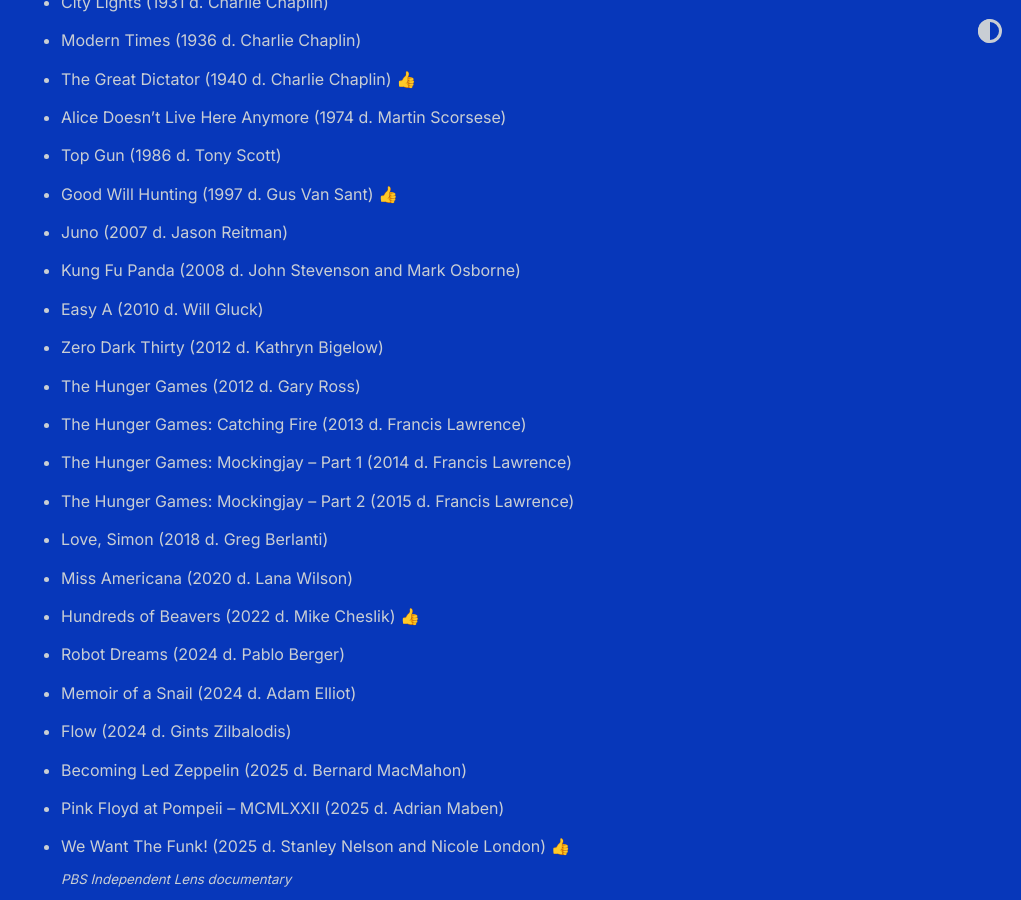
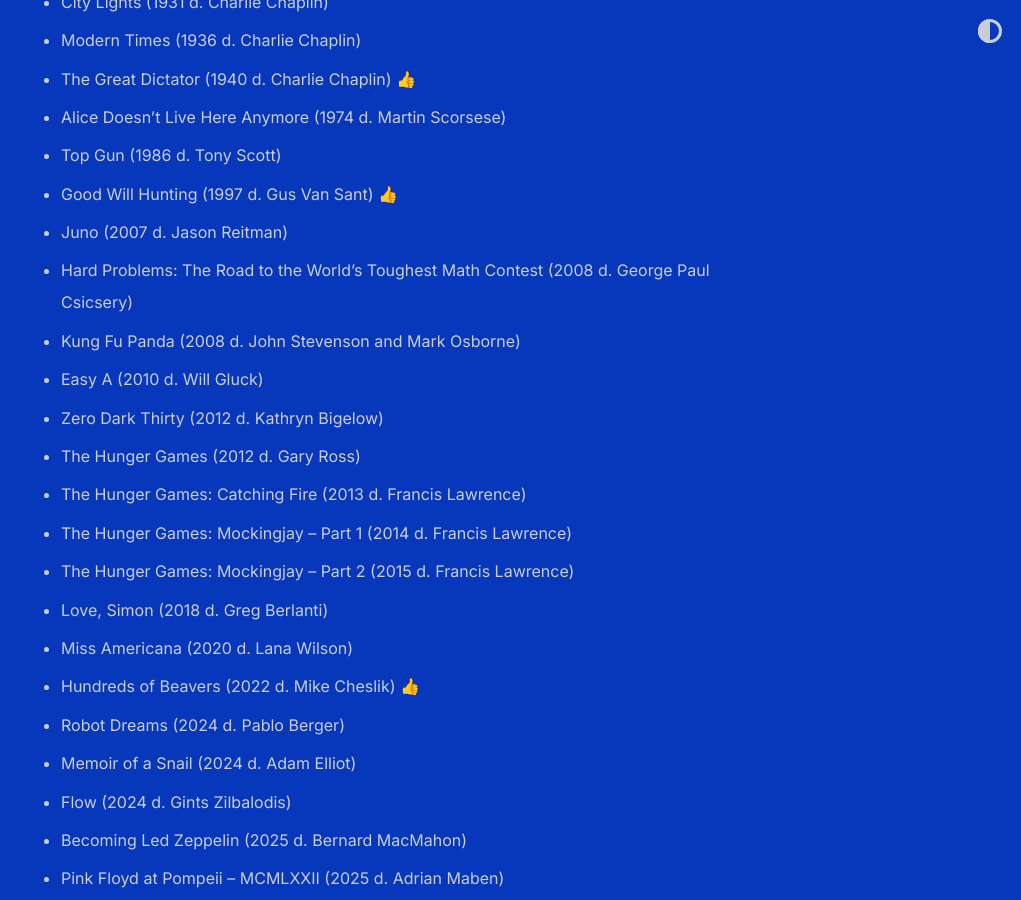
Before and after one commit to shihankanungo/shihankanungo.github.io, a Jekyll site: the page built from wrapped.md, in a window 1280 px wide and 900 px high, scrolled down 1608 px. Shown: the whole window, without its empty margins (259-1280 px from the left). Built offline with Jekyll 4.4.1, drawn with Linux system fonts in a browser that asks for light colours.

Commit message:
Update wrapped.md

```diff
--- a/wrapped.md
+++ b/wrapped.md
@@ -39,6 +39,7 @@
 - Top Gun (1986 d. Tony Scott)
 - Good Will Hunting (1997 d. Gus Van Sant)  👍
 - Juno (2007 d. Jason Reitman)
+- Hard Problems: The Road to the World's Toughest Math Contest (2008 d. George Paul Csicsery)
 - Kung Fu Panda (2008 d. John Stevenson and Mark Osborne)
 - Easy A (2010 d. Will Gluck)
 - Zero Dark Thirty (2012 d. Kathryn Bigelow)
```
